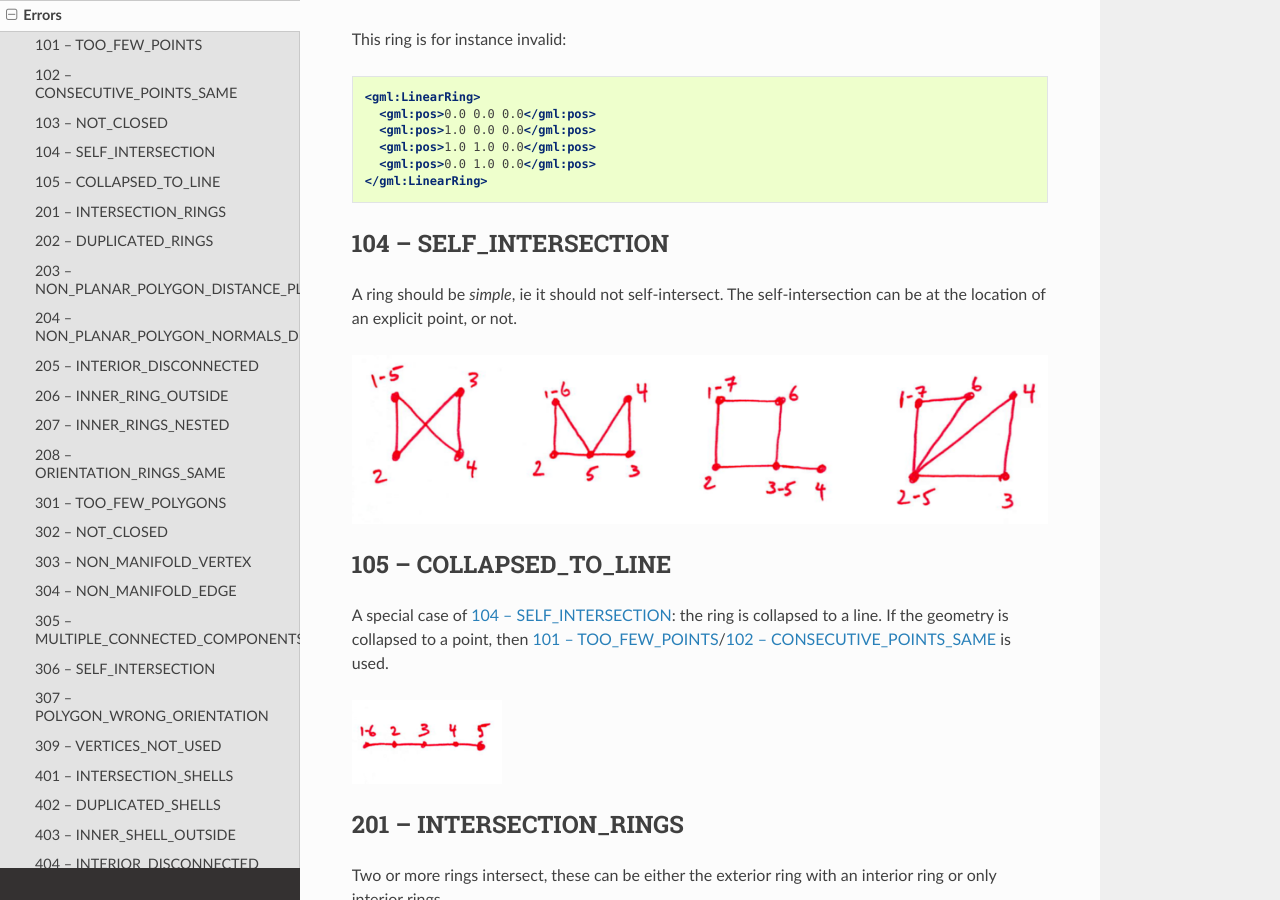
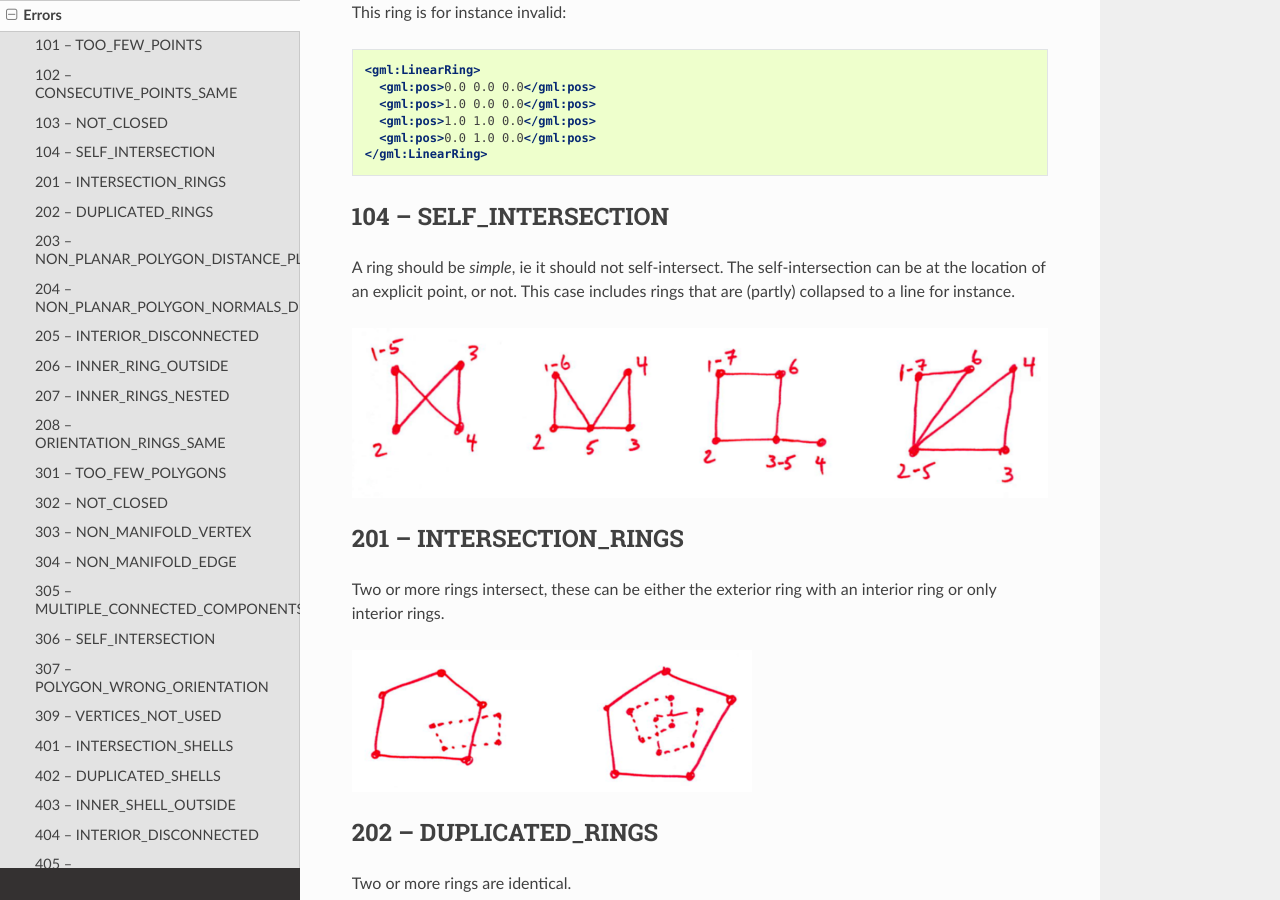
Before and after one commit to tudelft3d/val3dity, a Sphinx documentation site: the page built from docs/errors.rst, in a window 1280 px wide and 900 px high, scrolled down 2477 px. Built offline with Sphinx 7.4.7 and the Read the Docs theme 2.0.0, drawn with Linux system fonts in a browser that asks for light colours; some of the changed text lies outside the part shown.

Commit message:
remove error 105: 104 is for this case too

```diff
--- a/docs/errors.rst
+++ b/docs/errors.rst
@@ -65,17 +65,10 @@
 
 104 -- SELF_INTERSECTION
 ------------------------
-A ring should be *simple*, ie it should not self-intersect. The self-intersection can be at the location of an explicit point, or not.
+A ring should be *simple*, ie it should not self-intersect. The self-intersection can be at the location of an explicit point, or not. This case includes rings that are (partly) collapsed to a line for instance.
 
 .. image:: _static/104.png
 
-.. _error_105:
-
-105 -- COLLAPSED_TO_LINE
-------------------------
-A special case of :ref:`error_104`: the ring is collapsed to a line. If the geometry is collapsed to a point, then :ref:`error_101`/:ref:`error_102` is used.
-
-.. image:: _static/105.png
 
 .. _error_201:
 
```
Also changed, not shown: docs/_static/105.png (deleted), docs/_static/errorcodes.png, 2 other files.
